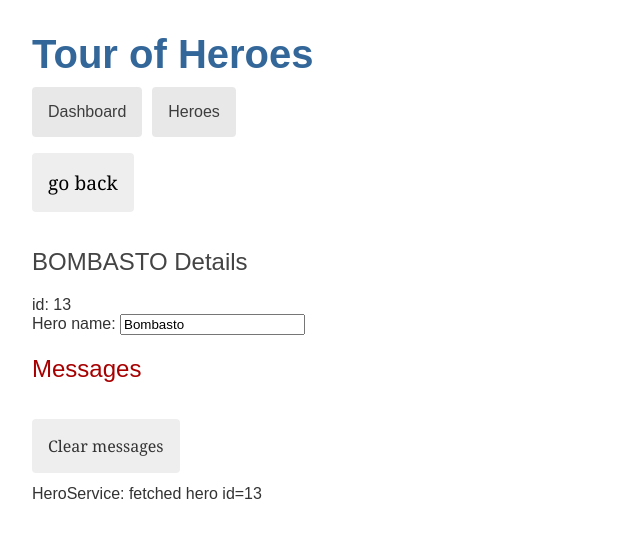
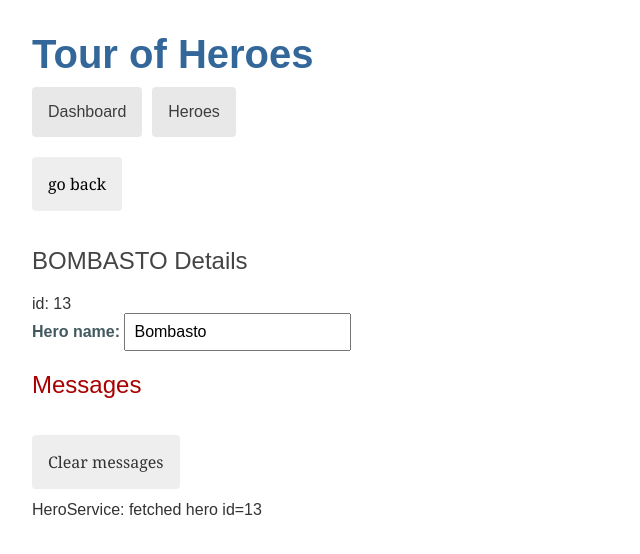
Before and after one commit to colorworld-kr/tour-of-heroes, an Angular app: page /detail/13 in a window 1280 px wide. Shown: the top 554 px of the page, without its empty margins (0-640 px from the left). Built offline with nearby package versions, Linux system fonts and the light colour scheme.

Commit message:
goBack() 버튼 스타일 적용

```diff
--- a/src/app/hero-detail/hero-detail.component.scss
+++ b/src/app/hero-detail/hero-detail.component.scss
@@ -0,0 +1,28 @@
+/* HeroDetailComponent에 적용되는 CSS 스타일 */
+label {
+  color: #435960;
+  font-weight: bold;
+}
+
+input {
+  font-size: 1em;
+  padding: .5rem;
+}
+
+button {
+  margin-top: 20px;
+  background-color: #eee;
+  padding: 1rem;
+  border-radius: 4px;
+  font-size: 1rem;
+}
+
+button:hover {
+  background-color: #cfd8dc;
+}
+
+button:disabled {
+  background-color: #eee;
+  color: #ccc;
+  cursor: auto;
+}
```
